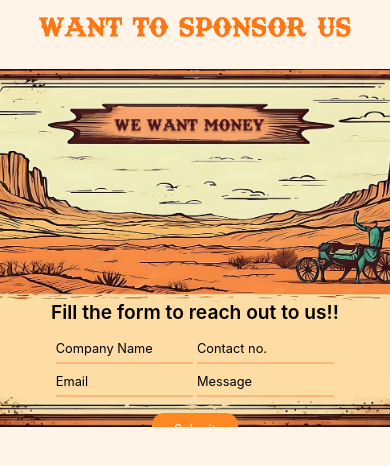
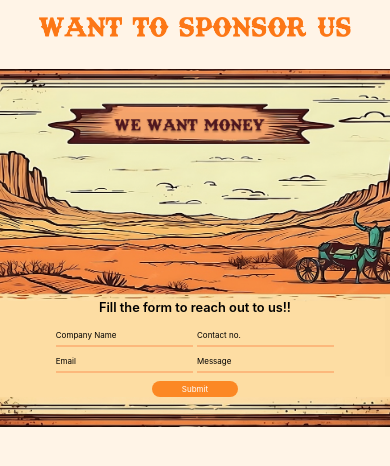
Before and after one commit to I-E-Cell/StartupSaga3.0, a React (Vite) app: page / in a window 390 px wide. Shown: the part 1403-1869 px from the top of the page. Built offline with nearby package versions, Linux system fonts and the light colour scheme.

Commit message:
responsive sponsorUs

```diff
--- a/src/Components/SponsorUS.jsx
+++ b/src/Components/SponsorUS.jsx
@@ -18,10 +18,10 @@ const SponsorUS = () => {
           />
           <img src={background} className="w-full object-cover z-10" alt="" />
           <div className="w-[80%] h-[20%] absolute left-[10%] sm:top-[68%] top-[64%] flex flex-col gap-2 justify-between items-center">
-            <h2 className="w-full text-center font-bodyFont text-[120%] font-semibold ">
+            <h2 className="w-full text-center font-bodyFont text-[80%] sm:text-[120%] font-semibold ">
               Fill the form to reach out to us!!
             </h2>
-            <div className="w-full grid grid-cols-2 gap-1 sm:gap-2 text-[80%] px-20 md:px-4">
+            <div className="w-full grid grid-cols-2 gap-1 sm:gap-2 text-[50%] sm:text-[80%] px-20 md:px-4">
               <div class="flex w-full items-center justify-center">
                 <div class="relative w-full">
                   <input
@@ -87,7 +87,7 @@ const SponsorUS = () => {
                 </div>
               </div>
               <div className=" w-full flex justify-center col-span-2 px-8">
-                <button className="bg-[#FC8824] rounded-xl relative h-[2rem] w-[40%] my-3 text-white">
+                <button className="bg-[#FC8824] rounded-xl relative h-[1rem] sm:h-[2rem] w-[40%] my-1 text-white">
                   Submit
                 </button>
               </div>
```
